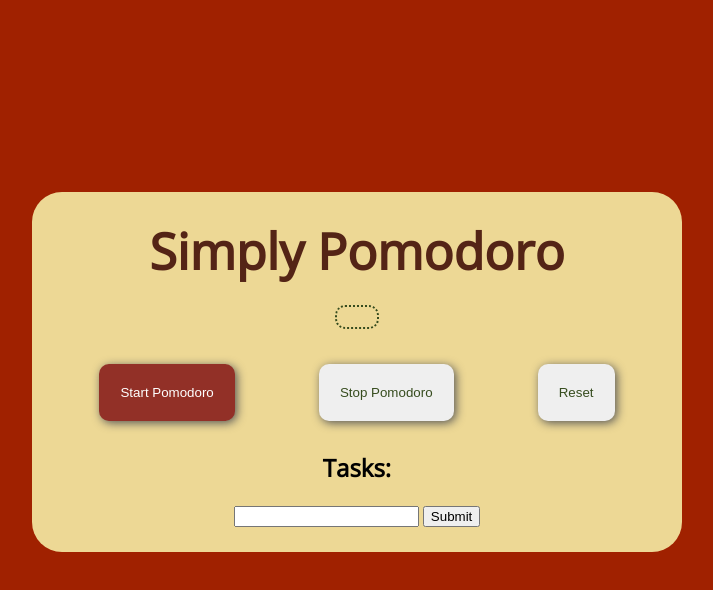
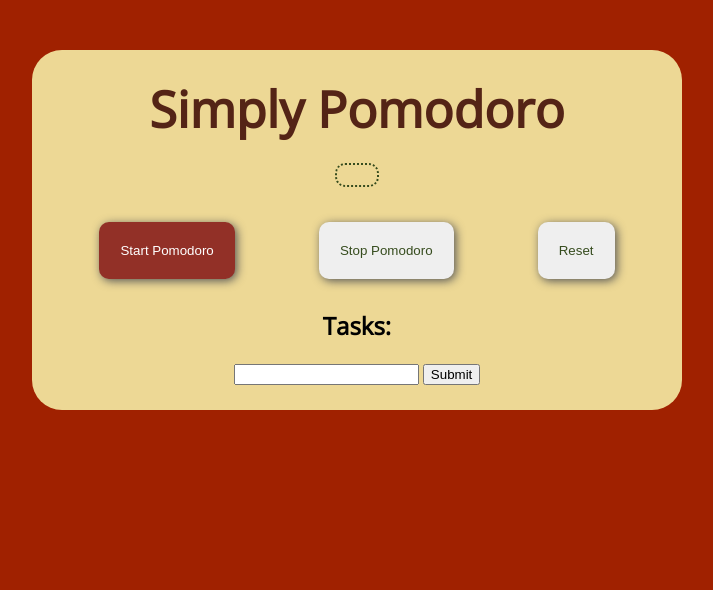
Before and after one commit to jfcisco/pomodoro-timer, a plain HTML site: page index.html in a window 1280 px wide. Shown: the whole page, without its empty margins (283-996 px from the left). Drawn offline with nearby package versions, Linux system fonts and the light colour scheme.

Commit message:
Make timer look better

```diff
--- a/css/style.css
+++ b/css/style.css
@@ -6,7 +6,7 @@ html, body {
 
 body {
   max-width: 600px;
-  margin: 15% auto;
+  margin: 50px auto;
   padding: 25px;
   text-align: center;
   background-color: #EDD895;
```
